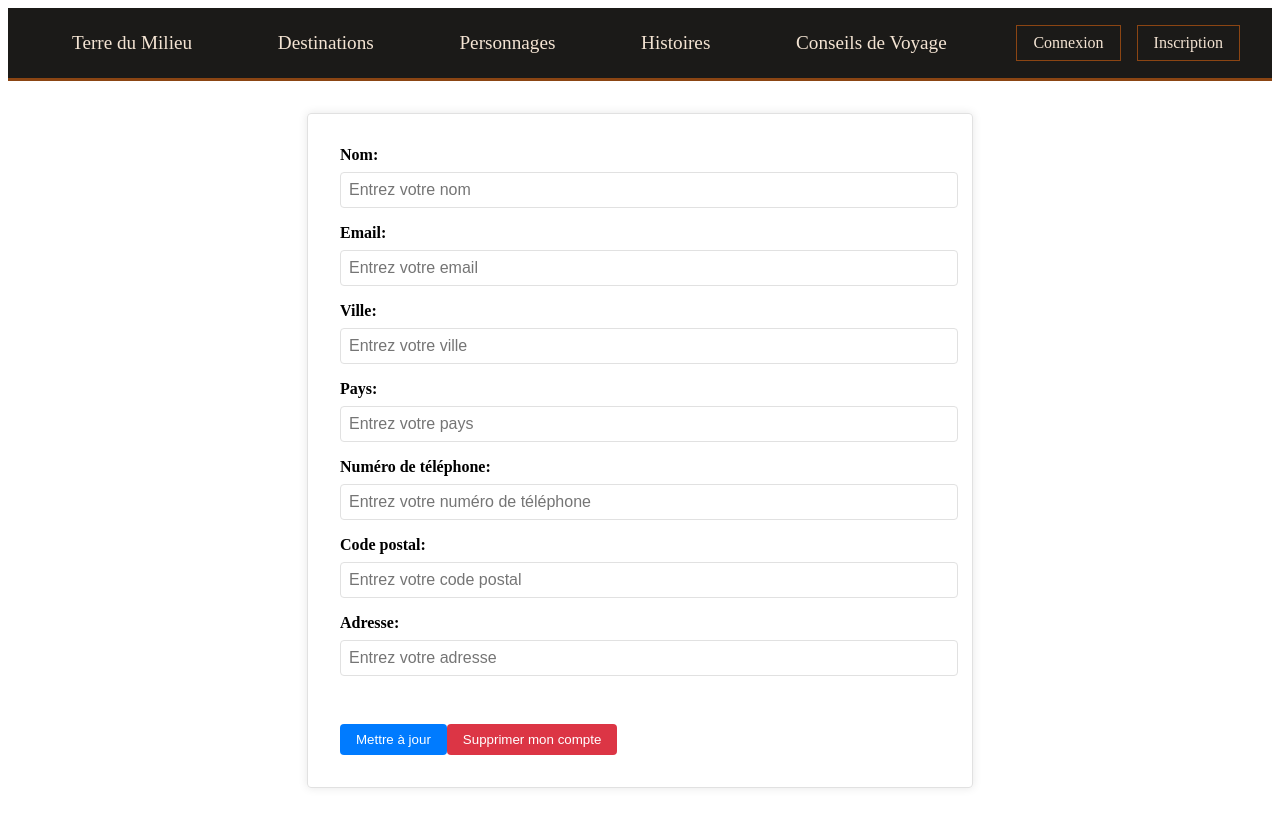
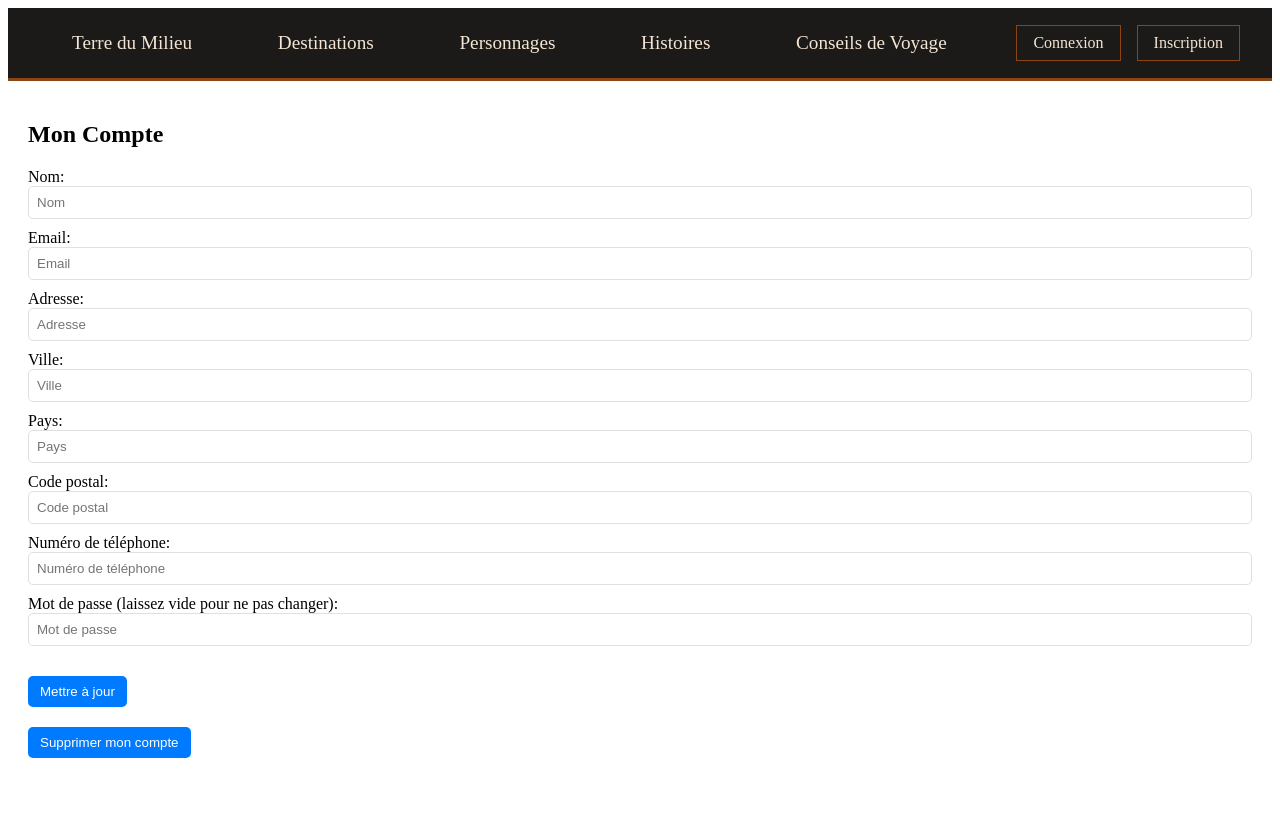
Before and after one commit to Narmine38/AventureEnArda-Vue3, a Vue app: page /mon-compte in a window 1280 px wide. Before the commit this address had no page. Built offline with nearby package versions, Linux system fonts and the light colour scheme.

Commit message:
- Mise à jour des Views

```diff
--- a/src/components/Navbar.vue
+++ b/src/components/Navbar.vue
@@ -38,7 +38,9 @@ const logout = async () => {
   await useAuthStore().logout();  // Assurez-vous que cette fonction existe dans votre store
   email.value = '';         // Réinitialise les champs email et mot de passe
   password.value = '';
-  await router.push("/connexion"); // Redirection vers la page de connexion
+  await router.push("/connexion");
+  window.location.reload();
+// Redirection vers la page de connexion
 };
 
 
--- a/src/components/UserCard.vue
+++ /dev/null
@@ -1,56 +0,0 @@
-<template>
-  <div class="user-card">
-    <h2>{{ user.name }}</h2>
-    <p>Email: {{ user.email }}</p>
-    <!-- Vous pouvez ajouter d'autres détails ici -->
-    <button @click="viewDetails">Voir détails</button>
-  </div>
-</template>
-
-<script setup>
-import { defineProps } from 'vue';
-
-const props = defineProps({
-  user: {
-    type: Object,
-    required: true
-  }
-});
-
-const viewDetails = () => {
-  // Vous pouvez ajouter une logique pour voir les détails de l'utilisateur
-  // Par exemple, ouvrir un modal avec plus d'informations
-  alert(`Détails de l'utilisateur: ${props.user.name}`);
-};
-</script>
-
-<style scoped>
-.user-card {
-  width: 250px;
-  padding: 20px;
-  border: 1px solid #ccc;
-  border-radius: 10px;
-  box-shadow: 0 4px 6px rgba(0, 0, 0, 0.1);
-  text-align: center;
-}
-
-.user-image {
-  width: 100px;
-  height: 100px;
-  border-radius: 50%;
-  margin-bottom: 10px;
-}
-
-button {
-  padding: 10px 15px;
-  background-color: #007BFF;
-  color: white;
-  border: none;
-  border-radius: 5px;
-  cursor: pointer;
-}
-
-button:hover {
-  background-color: #0056b3;
-}
-</style>
--- a/src/views/MonCompte.vue
+++ b/src/views/MonCompte.vue
@@ -1,123 +1,122 @@
 <template>
-  <form @submit.prevent="updateProfile">
+  <div class="user-management-section">
+    <h2>Mon Compte</h2>
 
-    <label>Nom:
-      <input type="text" v-model="updatedData.name" :placeholder="userData.name || 'Entrez votre nom'" />
+    <form @submit.prevent="updateUser">
+      <label>
+        Nom:
+        <input type="text" v-model="editableUser.name" :placeholder="editableUser.name || 'Nom'" required />
       </label>
-    <label>Email:
-      <input type="email" v-model="updatedData.email" :placeholder="userData.email || 'Entrez votre email'" />
+
+      <label>
+        Email:
+        <input type="email" v-model="editableUser.email" :placeholder="editableUser.email || 'Email'" required />
       </label>
-    <label>Ville:
-      <input type="text" v-model="updatedData.city" :placeholder="userData.city || 'Entrez votre ville'" />
+
+      <label>
+        Adresse:
+        <input type="text" v-model="editableUser.address" :placeholder="editableUser.address || 'Adresse'" required />
       </label>
-    <label>Pays:
-      <input type="text" v-model="updatedData.country" :placeholder="userData.country || 'Entrez votre pays'" />
+
+      <label>
+        Ville:
+        <input type="text" v-model="editableUser.city" :placeholder="editableUser.city || 'Ville'" required />
       </label>
-    <label>Numéro de téléphone:
-      <input type="tel" v-model="updatedData.phone_number" :placeholder="userData.phone_number || 'Entrez votre numéro de téléphone'" />
+
+      <label>
+        Pays:
+        <input type="text" v-model="editableUser.country" :placeholder="editableUser.country || 'Pays'" required />
       </label>
-    <label>Code postal:
-      <input type="text" v-model="updatedData.postal_code" :placeholder="userData.postal_code || 'Entrez votre code postal'" />
+
+      <label>
+        Code postal:
+        <input type="text" v-model="editableUser.postal_code" :placeholder="editableUser.postal_code || 'Code postal'" required />
       </label>
-    <label>Adresse:
-      <input type="text" v-model="updatedData.address" :placeholder="userData.address || 'Entrez votre adresse'" />
+
+      <label>
+        Numéro de téléphone:
+        <input type="text" v-model="editableUser.phone_number" :placeholder="editableUser.phone_number || 'Numéro de téléphone'" required />
       </label>
+
+      <label>
+        Mot de passe (laissez vide pour ne pas changer):
+        <input type="password" v-model="editableUser.password" placeholder="Mot de passe" />
+      </label>
+
       <button type="submit">Mettre à jour</button>
-    <button @click="archiveProfile">Supprimer mon compte</button>
     </form>
 
-    <!-- Bouton pour archiver le profil -->
-
-
+    <button @click="confirmDeleteAccount">Supprimer mon compte</button>
+  </div>
 </template>
 
 <script setup>
-import { ref, onMounted } from 'vue';
+import { useRouter } from 'vue-router';
 import { useUserProfileStore } from '@/stores/userProfileStore';
+import { useAuthStore } from '@/stores/authStore';
+import { ref } from "vue";
 
-const userProfile = useUserProfileStore();
-const userData = userProfile.userData;
+const userProfileStore = useUserProfileStore();
+const authStore = useAuthStore();
+const router = useRouter();
 
-// Les données mises à jour sont stockées ici
-const updatedData = ref({
-  name: userData.name || '',
-  email: userData.email || '',
-  city: userData.city || '',
-  country: userData.country || '',
-  phone_number: userData.phone_number || '',
-  postal_code: userData.postal_code || '',
-  address: userData.address || '',
-  // Ajoutez d'autres champs ici selon vos besoins
-});
+// Utilisation de userData depuis userProfileStore pour initialiser editableUser
+const editableUser = ref({ ...userProfileStore.userData, password: '' });
 
-onMounted(async () => {
-  await userProfile.fetchUserProfile();
-});
-
-const updateProfile = async () => {
-  await userProfile.updateUserProfile(updatedData.value);
-  alert("Profil mis à jour avec succès !");
+const updateUser = async () => {
+  try {
+    await userProfileStore.updateUserProfile(editableUser.value);
+    console.log('User updated successfully!');
+    window.location.reload();
+  } catch (error) {
+    console.error('Error updating user:', error);
+  }
 };
 
-const archiveProfile = async () => {
-  const confirmArchive = confirm("Êtes-vous sûr de vouloir supprimer votre compte ?");
-  if (confirmArchive) {
-    await userProfile.archiveUserProfile();
-    alert("Votre compte a été supprimé avec succès !");
-    // Rediriger vers la page d'accueil ou de connexion
-    // this.$router.push({ name: 'home' });
+const confirmDeleteAccount = () => {
+  if (window.confirm("Êtes-vous sûr de vouloir supprimer votre compte? Cette action est irréversible.")) {
+    archiveAccount();
+  }
+};
+
+const archiveAccount = async () => {
+  try {
+    await userProfileStore.archiveUser(authStore.user.id);
+    console.log('User archived successfully!');
+    await authStore.clearAuthData();
+    await router.push('/connexion');
+    window.location.reload();
+  } catch (error) {
+    console.error('Error archiving account:', error);
   }
 };
 </script>
 
 <style scoped>
-form {
-  max-width: 600px;
-  margin: 2rem auto;
-  padding: 2rem;
-  border: 1px solid #e1e1e1;
-  border-radius: 4px;
-  box-shadow: 0 0 10px rgba(0, 0, 0, 0.1);
+.user-management-section {
+  padding: 20px;
 }
-
 label {
   display: block;
-  margin-bottom: 1rem;
-  font-weight: bold;
+  margin-bottom: 10px;
 }
-
 input {
+  padding: 8px;
+  border: 1px solid #e0e0e0;
+  border-radius: 5px;
   width: 100%;
-  padding: 0.5rem;
-  margin-top: 0.5rem;
-  border: 1px solid #e1e1e1;
-  border-radius: 4px;
-  font-size: 1rem;
+  box-sizing: border-box;
 }
-
 button {
-  display: inline-block;
-  padding: 0.5rem 1rem;
-  margin-top: 1rem;
-  color: white;
+  margin-top: 20px;
+  padding: 8px 12px;
+  border: none;
   background-color: #007BFF;
-  border: none;
-  border-radius: 4px;
+  color: #ffffff;
+  border-radius: 5px;
   cursor: pointer;
-  transition: background-color 0.2s;
 }
-
 button:hover {
   background-color: #0056b3;
 }
-
-/* Bouton pour archiver le profil */
-button:last-of-type {
-  margin-top: 2rem;
-  background-color: #dc3545;
-}
-
-button:last-of-type:hover {
-  background-color: #c82333;
-}
 </style>
--- a/src/views/admin/Administration.vue
+++ b/src/views/admin/Administration.vue
@@ -9,7 +9,7 @@
           <RouterLink to="/administration/usersmanagement">Gestion des utilisateurs</RouterLink>
         </li>
         <li>
-          <RouterLink to="/administration/places">Gestion des lieux</RouterLink>
+          <RouterLink to="/administration/placesmanagement">Gestion des lieux</RouterLink>
         </li>
         <li>
           <RouterLink to="/administration/accommodations">Gestion des hébergements</RouterLink>
--- /dev/null
+++ b/src/views/admin/PlacesManagement.vue
@@ -0,0 +1,177 @@
+<template>
+  <div class="places-management-section">
+    <h2>Gestion des lieux</h2>
+
+    <!-- Liste des lieux -->
+    <div class="places-list">
+      <h3>Lieux</h3>
+      <table>
+        <thead>
+        <tr>
+          <th>ID</th>
+          <th>Nom</th>
+          <th>Description</th>
+          <th>Actions</th>
+        </tr>
+        </thead>
+        <tbody>
+        <tr v-for="place in placesStore.places" :key="place.id">
+          <td>{{ place.id }}</td>
+          <td>{{ place.nom }}</td>
+          <td>{{ place.description }}</td>
+          <td>
+            <button @click="archivePlace(place.id)">Archiver</button>
+            <button @click="selectPlaceForUpdate(place)">Modifier</button>
+          </td>
+        </tr>
+        </tbody>
+      </table>
+    </div>
+
+    <!-- Ajouter un nouveau lieu -->
+    <div class="add-place">
+      <h3>Ajouter un lieu</h3>
+      <form @submit.prevent="addPlace">
+        <label>
+          Nom:
+          <input v-model="newPlace.nom" placeholder="Nom du lieu" required />
+        </label>
+        <label>
+          Description:
+          <input v-model="newPlace.description" placeholder="Description du lieu" required />
+        </label>
+        <label>
+          URL de la photo:
+          <input v-model="newPlace.photo" placeholder="URL de la photo" required />
+        </label>
+        <button type="submit">Ajouter</button>
+      </form>
+    </div>
+
+
+    <!-- Modifier un lieu existant -->
+    <div class="update-place" v-if="selectedPlace">
+      <h3>Modifier un lieu</h3>
+      <form @submit.prevent="updateSelectedPlace">
+        <label>
+          Nom:
+          <input v-model="selectedPlace.nom" placeholder="Nom du lieu" required />
+        </label>
+        <label>
+          Description:
+          <input v-model="selectedPlace.description" placeholder="Description du lieu" required />
+        </label>
+        <button type="submit">Mettre à jour</button>
+      </form>
+    </div>
+
+    <!-- Liste des lieux archivés -->
+    <div class="archived-places-list" v-if="placesStore.archivedPlaces.length">
+      <h3>Lieux archivés</h3>
+      <table>
+        <thead>
+        <tr>
+          <th>ID</th>
+          <th>Nom</th>
+          <th>Description</th>
+          <th>Actions</th>
+        </tr>
+        </thead>
+        <tbody>
+        <tr v-for="place in placesStore.archivedPlaces" :key="place.id">
+          <td>{{ place.id }}</td>
+          <td>{{ place.nom }}</td>
+          <td>{{ place.description }}</td>
+          <td>
+            <button @click="restoreArchivedPlace(place.id)">Restaurer</button>
+          </td>
+        </tr>
+        </tbody>
+      </table>
+    </div>
+  </div>
+</template>
+
+<script setup>
+import { usePlacesStore } from '@/stores/placesStore';
+import { ref } from 'vue';
+
+const placesStore = usePlacesStore();
+placesStore.fetchPlaces();
+placesStore.fetchArchivedPlaces();
+
+const newPlace = ref({
+  nom: '',
+  description: ''
+});
+
+const addPlace = async () => {
+  await placesStore.addPlace(newPlace.value);
+  newPlace.value = {
+    nom: '',
+    description: '',
+    photo: ''
+  };
+};
+
+const selectedPlace = ref(null);
+
+const selectPlaceForUpdate = (place) => {
+  selectedPlace.value = Object.assign({}, place);
+};
+
+const updateSelectedPlace = async () => {
+  if (!selectedPlace.value || !selectedPlace.value.id) return;
+  await placesStore.updatePlace(selectedPlace.value.id, selectedPlace.value);
+  selectedPlace.value = null;
+};
+
+const archivePlace = async (id) => {
+  try {
+    await placesStore.archivePlace(id);
+    // Rafraîchir la liste des lieux après l'archivage
+    await placesStore.fetchPlaces();
+    window.location.reload();
+
+  } catch (error) {
+    console.error("Erreur lors de l'archivage du lieu:", error);
+  }
+};
+
+const restoreArchivedPlace = async (id) => {
+  await placesStore.restoreArchivedPlace(id);
+  await placesStore.fetchPlaces();
+  await placesStore.fetchArchivedPlaces();
+};
+</script>
+
+<style scoped>
+.places-management-section {
+  padding: 20px;
+}
+table {
+  width: 100%;
+  border-collapse: collapse;
+}
+th, td {
+  padding: 8px 12px;
+  border: 1px solid #e0e0e0;
+}
+.add-place, .update-place {
+  margin-top: 20px;
+  padding: 15px;
+  border: 1px solid #e0e0e0;
+  border-radius: 5px;
+}
+label {
+  display: block;
+  margin-bottom: 10px;
+}
+input {
+  padding: 8px;
+  border: 1px solid #e0e0e0;
+  border-radius: 5px;
+  width: 100%;
+  box-sizing: border-box;
+}
+</style>
--- a/src/views/admin/UsersManagement.vue
+++ b/src/views/admin/UsersManagement.vue
@@ -1,20 +1,108 @@
 <template>
-  <div>
-    <UserCard v-for="user in users.data" :key="user.id" :user="user" />
+  <div class="user-management-section">
+    <!-- Liste des utilisateurs -->
+    <div class="users-list">
+      <h3>Utilisateurs</h3>
+      <table>
+        <thead>
+        <tr>
+          <th>ID</th>
+          <th>Nom</th>
+          <th>Email</th>
+          <th>Actions</th>
+        </tr>
+        </thead>
+        <tbody>
+        <tr v-for="user in userProfileStore.users" :key="user.id">
+          <td>{{ user.id }}</td>
+          <td>{{ user.name }}</td>
+          <td>{{ user.email }}</td>
+          <td>
+            <button @click="archiveUser(user.id)">Archiver</button>
+          </td>
+        </tr>
+        </tbody>
+      </table>
+    </div>
+
+    <!-- Liste des utilisateurs archivés -->
+    <div class="archived-users-list" v-if="userProfileStore.archivedUsers.length">
+      <h3>Utilisateurs archivés</h3>
+      <table>
+        <thead>
+        <tr>
+          <th>ID</th>
+          <th>Nom</th>
+          <th>Email</th>
+          <th>Actions</th>
+        </tr>
+        </thead>
+        <tbody>
+        <tr v-for="user in userProfileStore.archivedUsers" :key="user.id">
+          <td>{{ user.id }}</td>
+          <td>{{ user.name }}</td>
+          <td>{{ user.email }}</td>
+          <td>
+            <button @click="restoreUser(user.id)">Restaurer</button>
+          </td>
+        </tr>
+        </tbody>
+      </table>
+    </div>
   </div>
 </template>
 
 <script setup>
-import { ref, onMounted } from 'vue';
-import { useAdminStore } from '@/stores/adminStore';
-import UserCard from "@/components/UserCard.vue";  // Assurez-vous que le chemin d'import est correct
+import { useUserProfileStore } from '@/stores/userProfileStore';
 
-const adminStore = useAdminStore();
+const userProfileStore = useUserProfileStore();
+userProfileStore.fetchUsers();
+userProfileStore.fetchArchivedUsers();
 
-onMounted(async () => {
-  await adminStore.fetchUsers();
-});
+const archiveUser = async (id) => {
+  try {
+    await userProfileStore.archiveUser(id);
+    // Rafraîchir la liste des lieux après l'archivage
+    await userProfileStore.fetchUsers();
+    window.location.reload();
 
-// Si vous avez besoin d'accéder à la liste des utilisateurs dans le template :
-const users = ref(adminStore.users);
+  } catch (error) {
+    console.error("Erreur lors de l'archivage de l'utilisateur:", error);
+  }
+};
+
+const restoreUser = async (id) => {
+  await userProfileStore.restoreUser(id);
+};
 </script>
+
+<style scoped>
+.user-management-section {
+  padding: 20px;
+}
+table {
+  width: 100%;
+  border-collapse: collapse;
+}
+th, td {
+  padding: 8px 12px;
+  border: 1px solid #e0e0e0;
+}
+.users-list, .archived-users-list {
+  margin-top: 20px;
+  padding: 15px;
+  border: 1px solid #e0e0e0;
+  border-radius: 5px;
+}
+label {
+  display: block;
+  margin-bottom: 10px;
+}
+input {
+  padding: 8px;
+  border: 1px solid #e0e0e0;
+  border-radius: 5px;
+  width: 100%;
+  box-sizing: border-box;
+}
+</style>
```
Also changed, not shown: src/components/PlaceCard.vue (added, +33 -0 lines), src/views/Destination.vue (added, +30 -0 lines). Lines whose indentation alone changed are shown as unchanged.
